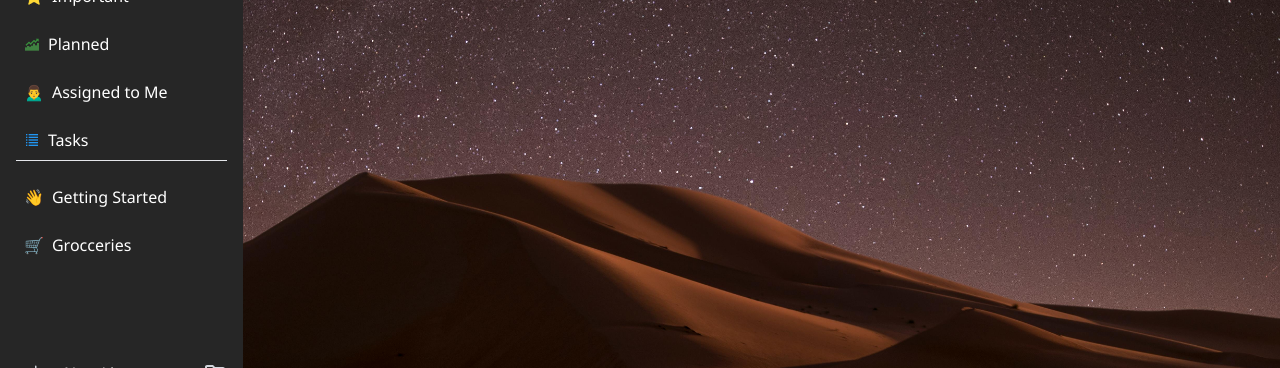
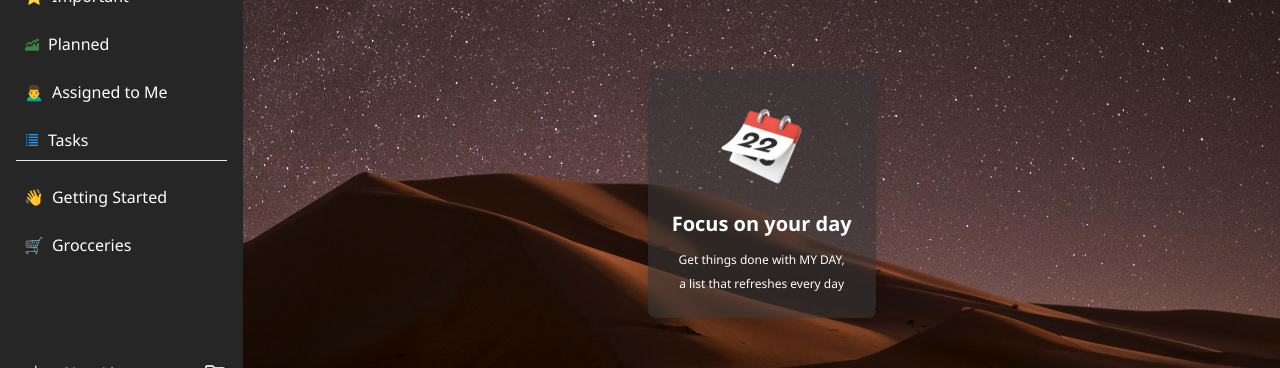
Before and after one commit to AfaqShahidKhan/microsoft-todo-app-frontend, a Next.js app: page / in a window 1280 px wide. Shown: the part 206-574 px from the top of the page. Built offline with nearby package versions, Linux system fonts and the light colour scheme; no server answers.

Commit message:
m1 dashboard

```diff
--- a/src/components/Dashboard.jsx
+++ b/src/components/Dashboard.jsx
@@ -10,7 +10,27 @@ const Dashboard = () => {
   return (
     <div>
       <div className="space-y-2">
-        {tasks && tasks.map((task) => <Card key={task._id} task={task} />)}
+        {tasks.length > 0 ? (
+          tasks.map((task) => <Card key={task._id} task={task} />)
+        ) : (
+          <div className="absolute top-1/2 left-1/2 transform -translate-x-1/2 -translate-y-1/2 bg-[rgba(54,54,54,0.6)] p-6 rounded-lg text-center shadow-lg">
+            <img
+              src="/images/calenderMyDay.png"
+              alt="Calendar Basic Accent Lineal Color icon"
+              width="100"
+              height="100"
+              title="Calendar Basic Accent Lineal Color icon"
+              className="mx-auto mb-4"
+            />
+            <h3 className="text-foreground text-xl font-semibold mb-2">
+              Focus on your day
+            </h3>
+            <span className="text-foreground text-xs">
+              Get things done with MY DAY,
+              <br />a list that refreshes every day
+            </span>
+          </div>
+        )}
       </div>
 
       <AddTask tasks={tasks} />
--- a/src/components/LeftSidebar.jsx
+++ b/src/components/LeftSidebar.jsx
@@ -93,7 +93,7 @@ const LeftSidebar = () => {
       <div className="mt-4">
         <ul className="space-y-2">
           <li className="hover:bg-gray-500 p-2 rounded-md">
-            <Link href="/my-day" className="flex items-center space-x-2">
+            <Link href="/" className="flex items-center space-x-2">
               <span>☀️</span>
               <span>My Day</span>
             </Link>
```
Also changed, not shown: public/images/calenderMyDay.png (added).
